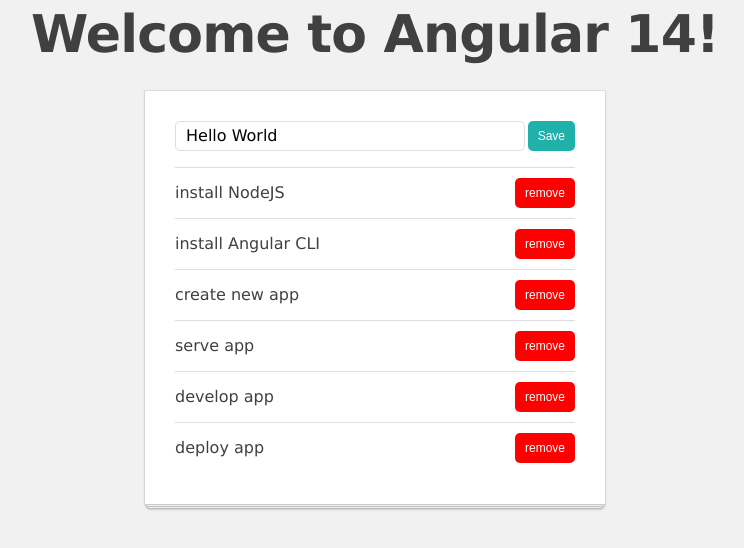
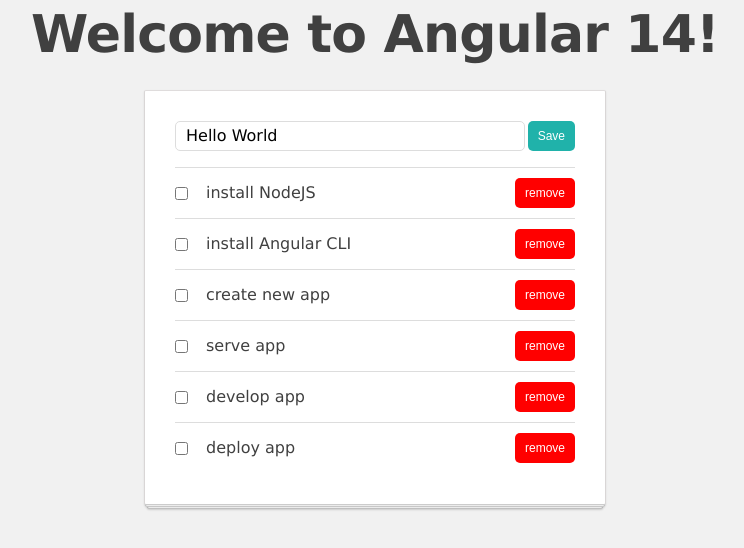
Before and after one commit to dkellycollins/ngGirls_2020-todo, an Angular app: page / in a window 1280 px wide. Shown: the top 548 px of the page, without its empty margins (265-1009 px from the left). Built offline with nearby package versions, Linux system fonts and the light colour scheme.

Commit message:
#19 Adding a checkbox

```diff
--- a/src/app/list-manager/list-manager.component.ts
+++ b/src/app/list-manager/list-manager.component.ts
@@ -10,7 +10,7 @@
 
       <ul>
         <li *ngFor="let todoItem of todoList">
-          <app-todo-item [item]="todoItem" (remove)="removeItem($event)"></app-todo-item>
+          <app-todo-item [item]="todoItem" (remove)="removeItem($event)" (update)="updateItem($event.item, $event.changes)"></app-todo-item>
         </li>
       </ul>
     </div>
@@ -30,6 +30,10 @@
     this.todoListService.addItem({ title });
   }
 
+  updateItem(item, changes) {
+    this.todoListService.updateItem(item, changes);
+  }
+
   removeItem(item) {
     this.todoListService.deleteItem(item);
   }
--- a/src/app/todo-item/todo-item.component.css
+++ b/src/app/todo-item/todo-item.component.css
@@ -16,3 +16,7 @@
   flex-grow: 1;
   padding-left: 11px;
 }
+
+.todo-complete {
+  text-decoration: line-through;
+}
--- a/src/app/todo-item/todo-item.component.ts
+++ b/src/app/todo-item/todo-item.component.ts
@@ -5,8 +5,10 @@
   selector: 'app-todo-item',
   template: `
     <div class="todo-item">
-      {{ item.title }}
-
+      <input type="checkbox" class="todo-checkbox" [checked]="item.completed" (click)="completeItem()" />
+      <span class="todo-title" [ngClass]="{'todo-complete': item.completed}">
+        {{ item.title }}
+      </span>
       <button class="btn btn-red" (click)="removeItem()">
         remove
       </button>
@@ -18,6 +20,8 @@
 
   @Input() item: TodoItem;
 
+  @Output() update: EventEmitter<any> = new EventEmitter();
+
   @Output() remove: EventEmitter<TodoItem> = new EventEmitter();
 
   constructor() { }
@@ -25,6 +29,13 @@
   ngOnInit() {
   }
 
+  completeItem() {
+    this.update.emit({
+      item: this.item,
+      changes: {completed: !this.item.completed}
+    });
+  }
+
   removeItem() {
     this.remove.emit(this.item);
   }
```
